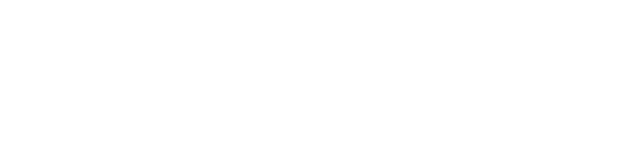
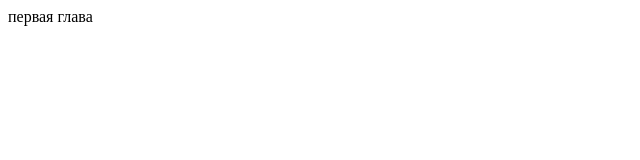
Before and after one commit to SinecGit/Sinec_Git, a plain HTML site: page index.html in a window 1280 px wide. Shown: the whole page, without its empty margins (0-640 px from the left). Drawn offline with Linux system fonts and the light colour scheme.

Commit message:
Added DIV in file index.html

```diff
--- a/index.html
+++ b/index.html
@@ -3,6 +3,7 @@
 <head>
     <meta charset="UTF-8">
     <title>Привет, это главная страница</title>
+    <div>первая глава</div>
 </head>
 <body>
 
```
